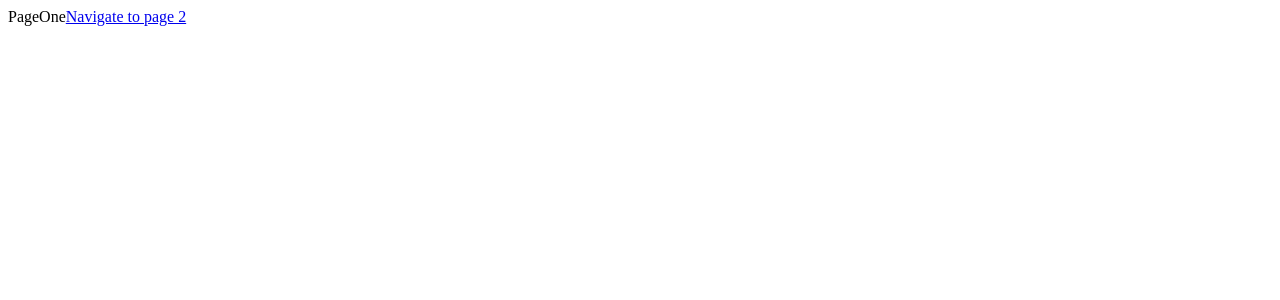
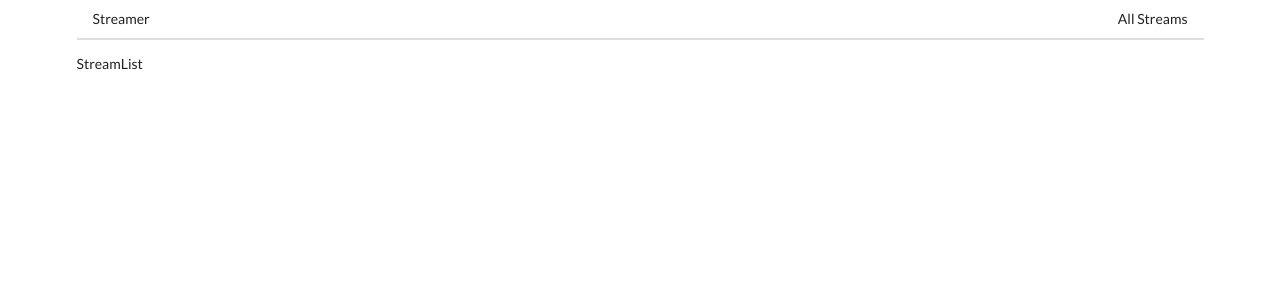
Before and after one commit to mnoesen/streams, a React (Create React App) app in the folder client/: page / in a window 1280 px wide. Shown: the top 300 px of the page. Built offline with nearby package versions, Linux system fonts and the light colour scheme.

Commit message:
Right before OAuth implementation

```diff
--- a/client/public/index.html
+++ b/client/public/index.html
@@ -4,6 +4,7 @@
     <meta charset="utf-8" />
     <link rel="icon" href="%PUBLIC_URL%/favicon.ico" />
     <meta name="viewport" content="width=device-width, initial-scale=1" />
+    <link rel="stylesheet" href="https://cdnjs.cloudflare.com/ajax/libs/semantic-ui/2.4.1/semantic.min.css" />
     <meta name="theme-color" content="#000000" />
     <meta
       name="description"
--- a/client/src/components/App.js
+++ b/client/src/components/App.js
@@ -1,31 +1,24 @@
 import React from 'react';
-import { BrowserRouter, Route, Link } from 'react-router-dom';
+import { BrowserRouter, Route } from 'react-router-dom';
+import StreamCreate from './streams/StreamCreate';
+import StreamDelete from './streams/StreamDelete';
+import StreamEdit from './streams/StreamEdit';
+import StreamList from './streams/StreamList';
+import StreamShow from './streams/StreamShow';
+import Header from './Header';
 
-const PageOne = () => {
-  return (
-    <div>
-      PageOne
-      <Link to="/pagetwo">Navigate to page 2</Link>
-    </div>
-
-  )};
-
-const PageTwo = () => {
-  return (
-    <div>
-      PageTwo
-      <Link to="/">Navigate to Page 1</Link>
-    </div>
-  )
-};
 
 const App = () => {
   return (
-    <div>
+    <div className="ui container">
       <BrowserRouter>
         <div>
-        <Route path="/" exact component={PageOne}/>
-        <Route path="/pagetwo" component={PageTwo} />
+          <Header />
+          <Route path="/" exact component={StreamList} />
+          <Route path="/streams/new" exact component={StreamCreate} />
+          <Route path="/streams/edit" exact component={StreamEdit} />
+          <Route path="/streams/delete" exact component={StreamDelete} />
+          <Route path="/streams/show" exact component={StreamShow} />
         </div>
       </BrowserRouter>
     </div>
--- /dev/null
+++ b/client/src/components/Header.js
@@ -0,0 +1,19 @@
+import React from 'react';
+import { Link } from 'react-router-dom';
+
+const Header = () => {
+  return (
+    <div className="ui secondary pointing menu">
+        <Link to="/" className="item">
+          Streamer
+        </Link>
+      <div className="right menu">
+        <Link to="/" className="item">
+          All Streams
+        </Link>
+      </div>
+    </div>
+  );
+}
+
+export default Header;
```
